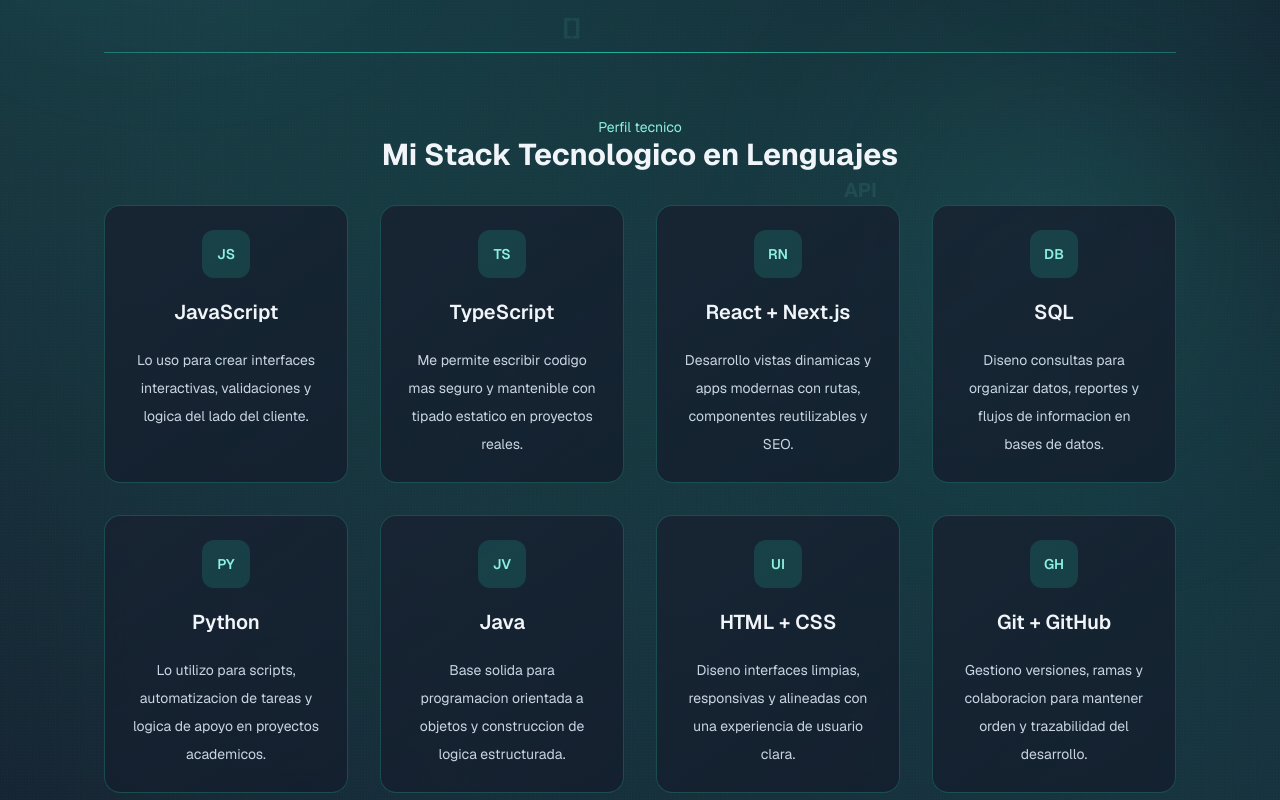
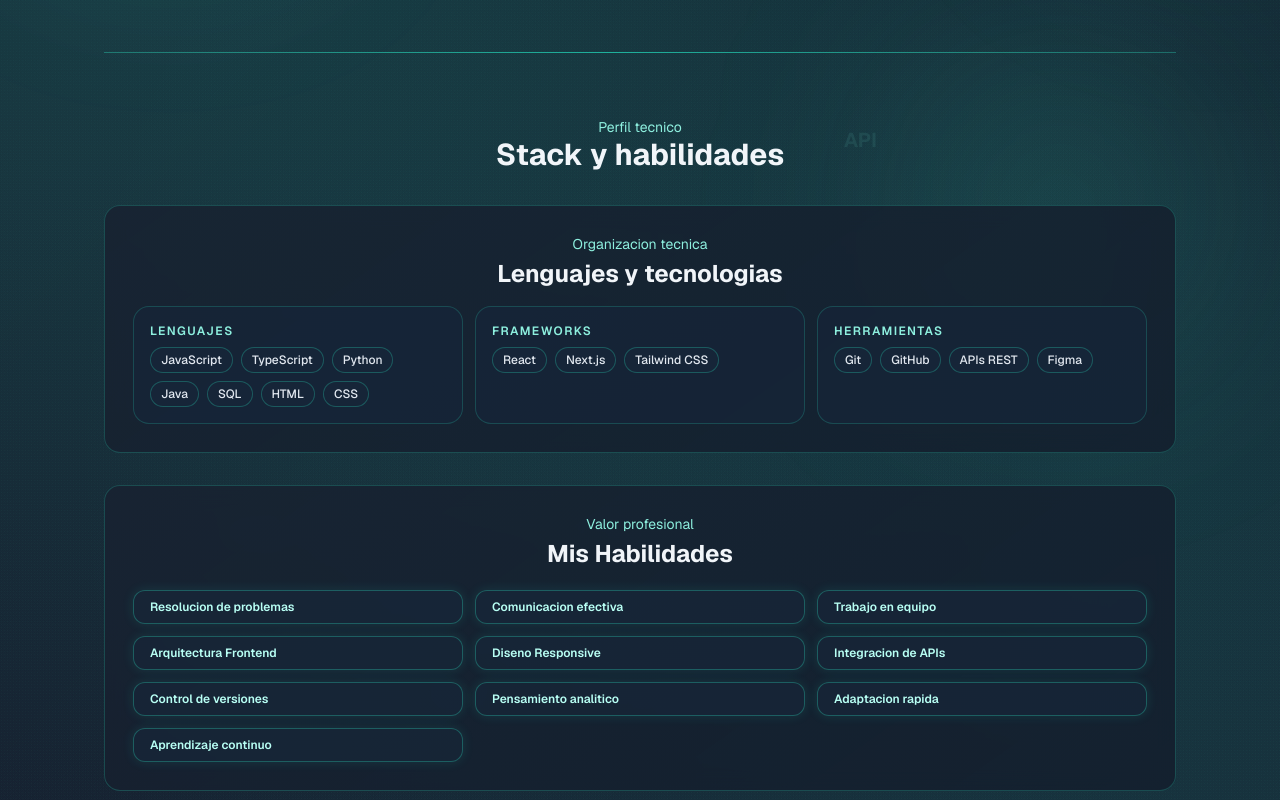
Before and after one commit to Juanenriquezcc/Portafolio_Personal, a Next.js app: page / in a window 1280 px wide. Shown: the part 640-1440 px from the top of the page. Built offline with nearby package versions, Linux system fonts and the light colour scheme.

Commit message:
feat: mejorar menu movil y reorganizar stack/habilidades

```diff
--- a/app/globals.css
+++ b/app/globals.css
@@ -146,6 +146,17 @@
   }
 }
 
+@keyframes menuItemIn {
+  0% {
+    opacity: 0;
+    transform: translateY(-6px);
+  }
+  100% {
+    opacity: 1;
+    transform: translateY(0);
+  }
+}
+
 .role-fade {
   animation: roleFade 4.2s ease-in-out infinite;
 }
@@ -226,3 +237,7 @@
   transform-origin: center;
   box-shadow: 0 16px 42px -30px rgba(34, 226, 194, 0.45);
 }
+
+.menu-item-in {
+  animation: menuItemIn 320ms ease-out both;
+}
--- a/components/Navbar.tsx
+++ b/components/Navbar.tsx
@@ -213,15 +213,19 @@
                     key={`mobile-${item.label}`}
                     className={`border-b ${
                       themeMode === "dark" ? "border-[#2ee3c3]/15" : "border-cyan-600/15"
-                    } last:border-b-0`}
+                    } ${menuOpen ? "menu-item-in" : ""} last:border-b-0`}
                   >
                     <button
                       type="button"
-                      onTouchEnd={(event) => {
+                      onPointerUp={(event) => {
                         event.preventDefault();
                         goToSection(item.href);
                       }}
-                      onClick={() => goToSection(item.href)}
+                      onClick={(event) => {
+                        if (event.detail === 0) {
+                          goToSection(item.href);
+                        }
+                      }}
                       className={`block py-2.5 transition-all duration-200 active:scale-[0.99] ${
                         active === item.href
                           ? "text-[#22e2c2] drop-shadow-[0_0_10px_rgba(34,226,194,0.35)]"
@@ -229,7 +233,11 @@
                             ? "text-slate-200 hover:text-[#22e2c2] active:text-[#22e2c2]"
                             : "text-slate-700 hover:text-cyan-700 active:text-cyan-700"
                       } w-full text-left`}
-                      style={{ WebkitTapHighlightColor: "rgba(34, 226, 194, 0.18)" }}
+                      style={{
+                        WebkitTapHighlightColor: "rgba(34, 226, 194, 0.18)",
+                        animationDelay: `${50 * (currentItems.findIndex((navItem) => navItem.href === item.href) + 1)}ms`,
+                      }}
+                      aria-current={active === item.href ? "page" : undefined}
                     >
                       {item.label}
                     </button>
--- a/components/Services.tsx
+++ b/components/Services.tsx
@@ -1,55 +1,41 @@
 type Locale = "es" | "en";
 
-const services = [
+const stackByLocale = {
+  es: {
+    title: "Lenguajes y tecnologias",
+    groups: [
       {
-    title: "JavaScript",
-    textEs: "Lo uso para crear interfaces interactivas, validaciones y logica del lado del cliente.",
-    textEn: "I use it to build interactive interfaces, validations, and client-side logic.",
-    icon: "JS",
+        name: "Lenguajes",
+        items: ["JavaScript", "TypeScript", "Python", "Java", "SQL", "HTML", "CSS"],
       },
       {
-    title: "TypeScript",
-    textEs: "Me permite escribir codigo mas seguro y mantenible con tipado estatico en proyectos reales.",
-    textEn: "It lets me write safer, more maintainable code with static typing in real projects.",
-    icon: "TS",
+        name: "Frameworks",
+        items: ["React", "Next.js", "Tailwind CSS"],
       },
       {
-    title: "React + Next.js",
-    textEs: "Desarrollo vistas dinamicas y apps modernas con rutas, componentes reutilizables y SEO.",
-    textEn: "I develop dynamic views and modern apps with routing, reusable components, and SEO.",
-    icon: "RN",
+        name: "Herramientas",
+        items: ["Git", "GitHub", "APIs REST", "Figma"],
+      },
+    ],
+  },
+  en: {
+    title: "Languages and technologies",
+    groups: [
+      {
+        name: "Languages",
+        items: ["JavaScript", "TypeScript", "Python", "Java", "SQL", "HTML", "CSS"],
       },
       {
-    title: "SQL",
-    textEs: "Diseno consultas para organizar datos, reportes y flujos de informacion en bases de datos.",
-    textEn: "I design queries to organize data, reports, and information flows in databases.",
-    icon: "DB",
+        name: "Frameworks",
+        items: ["React", "Next.js", "Tailwind CSS"],
       },
       {
-    title: "Python",
-    textEs: "Lo utilizo para scripts, automatizacion de tareas y logica de apoyo en proyectos academicos.",
-    textEn: "I use it for scripts, task automation, and support logic in academic projects.",
-    icon: "PY",
+        name: "Tools",
+        items: ["Git", "GitHub", "REST APIs", "Figma"],
       },
-  {
-    title: "Java",
-    textEs: "Base solida para programacion orientada a objetos y construccion de logica estructurada.",
-    textEn: "A solid base for object-oriented programming and structured business logic.",
-    icon: "JV",
+    ],
   },
-  {
-    title: "HTML + CSS",
-    textEs: "Diseno interfaces limpias, responsivas y alineadas con una experiencia de usuario clara.",
-    textEn: "I design clean, responsive interfaces aligned with clear user experience.",
-    icon: "UI",
-  },
-  {
-    title: "Git + GitHub",
-    textEs: "Gestiono versiones, ramas y colaboracion para mantener orden y trazabilidad del desarrollo.",
-    textEn: "I handle versions, branches, and collaboration to keep development organized and traceable.",
-    icon: "GH",
-  },
-];
+};
 
 const skills = {
   es: [
@@ -87,23 +73,35 @@
     <section id="services" className="scroll-mt-24 space-y-6 md:scroll-mt-28 md:space-y-7 lg:scroll-mt-32 lg:space-y-8">
       <div className="text-center">
         <p className="text-sm text-[#8ef0df]">{locale === "es" ? "Perfil tecnico" : "Technical profile"}</p>
-        <h3 className="text-2xl font-bold text-slate-100 md:text-[1.75rem] lg:text-3xl">{locale === "es" ? "Mi Stack Tecnologico en Lenguajes" : "My Technology Stack in Languages"}</h3>
+        <h3 className="text-2xl font-bold text-slate-100 md:text-[1.75rem] lg:text-3xl">
+          {locale === "es" ? "Stack y habilidades" : "Stack and skills"}
+        </h3>
       </div>
 
-      <div className="grid grid-cols-1 gap-4 sm:grid-cols-2 md:gap-5 lg:grid-cols-4 lg:gap-8">
-        {services.map((service) => (
-          <article
-            key={service.title}
-            className="frosted-panel flex flex-col items-center gap-3 rounded-2xl p-4 text-center transition-transform duration-500 hover:-translate-y-1.5 md:gap-4 md:p-5 lg:gap-5 lg:p-6"
+      <article className="frosted-panel rounded-2xl p-4 md:p-6 lg:p-7">
+        <div className="text-center">
+          <p className="text-sm text-[#8ef0df]">{locale === "es" ? "Organizacion tecnica" : "Technical organization"}</p>
+          <h4 className="mt-1 text-xl font-bold text-slate-100 md:text-2xl">{stackByLocale[locale].title}</h4>
+        </div>
+
+        <div className="mt-4 grid grid-cols-1 gap-3 sm:grid-cols-2 lg:grid-cols-3">
+          {stackByLocale[locale].groups.map((group) => (
+            <div key={group.name} className="rounded-xl border border-[#2ee3c3]/20 bg-[#16263a]/70 p-3 md:rounded-2xl md:p-4">
+              <p className="text-xs font-semibold uppercase tracking-[0.12em] text-[#8ef0df]">{group.name}</p>
+              <div className="mt-2 flex flex-wrap gap-2">
+                {group.items.map((item) => (
+                  <span
+                    key={item}
+                    className="rounded-full border border-[#2ee3c3]/28 bg-[#17273a]/75 px-2.5 py-1 text-[11px] font-medium text-slate-200 md:text-xs"
                   >
-            <span className="flex h-10 w-10 items-center justify-center rounded-xl bg-[#22e2c2]/15 text-xs font-semibold text-[#8ef0df] md:h-11 md:w-11 md:text-sm lg:h-12 lg:w-12">
-              {service.icon}
+                    {item}
                   </span>
-            <h4 className="text-lg font-semibold text-slate-100 md:text-xl">{service.title}</h4>
-            <p className="text-xs leading-6 text-slate-300 md:text-sm md:leading-7">{locale === "es" ? service.textEs : service.textEn}</p>
-          </article>
                 ))}
               </div>
+            </div>
+          ))}
+        </div>
+      </article>
 
       <article className="frosted-panel rounded-2xl p-4 md:p-6 lg:p-7">
         <div className="text-center">
@@ -111,11 +109,11 @@
           <h4 className="mt-1 text-xl font-bold text-slate-100 md:text-2xl">{locale === "es" ? "Mis Habilidades" : "My Skills"}</h4>
         </div>
 
-        <div className="mt-4 flex flex-wrap justify-center gap-2 md:mt-5 md:gap-3">
+        <div className="mt-4 grid grid-cols-1 gap-2 sm:grid-cols-2 md:mt-5 md:gap-3 lg:grid-cols-3">
           {skills[locale].map((skill) => (
             <span
               key={skill}
-              className="rounded-full border border-[#2ee3c3]/30 bg-[#17273a]/70 px-3 py-1.5 text-[11px] font-semibold text-[#b8fff4] shadow-[0_0_12px_rgba(34,226,194,0.12)] md:px-4 md:py-2 md:text-xs"
+              className="rounded-xl border border-[#2ee3c3]/30 bg-[#17273a]/70 px-3 py-2 text-[11px] font-semibold text-[#b8fff4] shadow-[0_0_12px_rgba(34,226,194,0.12)] md:px-4 md:text-xs"
             >
               {skill}
             </span>
```
Lines whose indentation alone changed are shown as unchanged.
